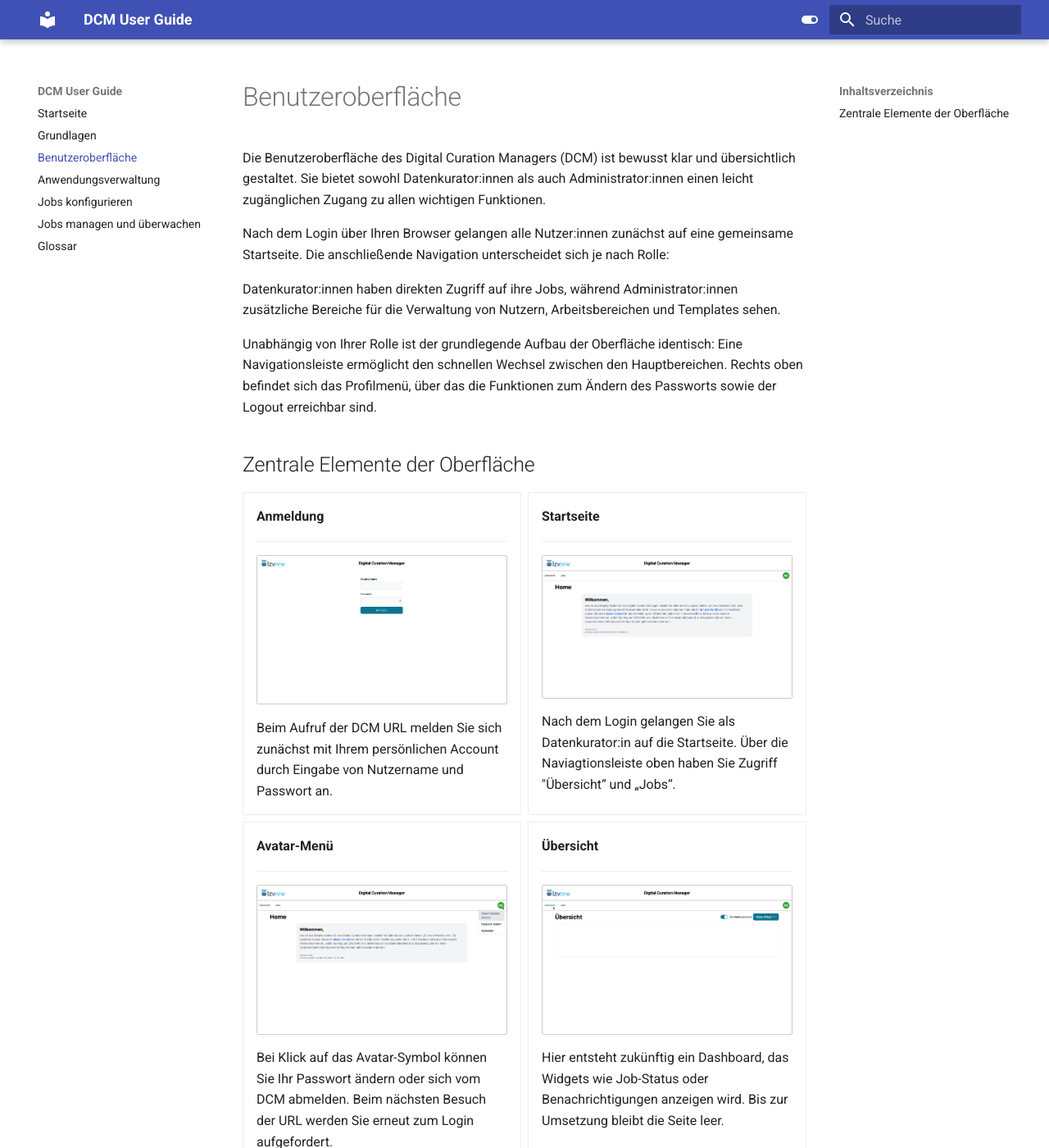
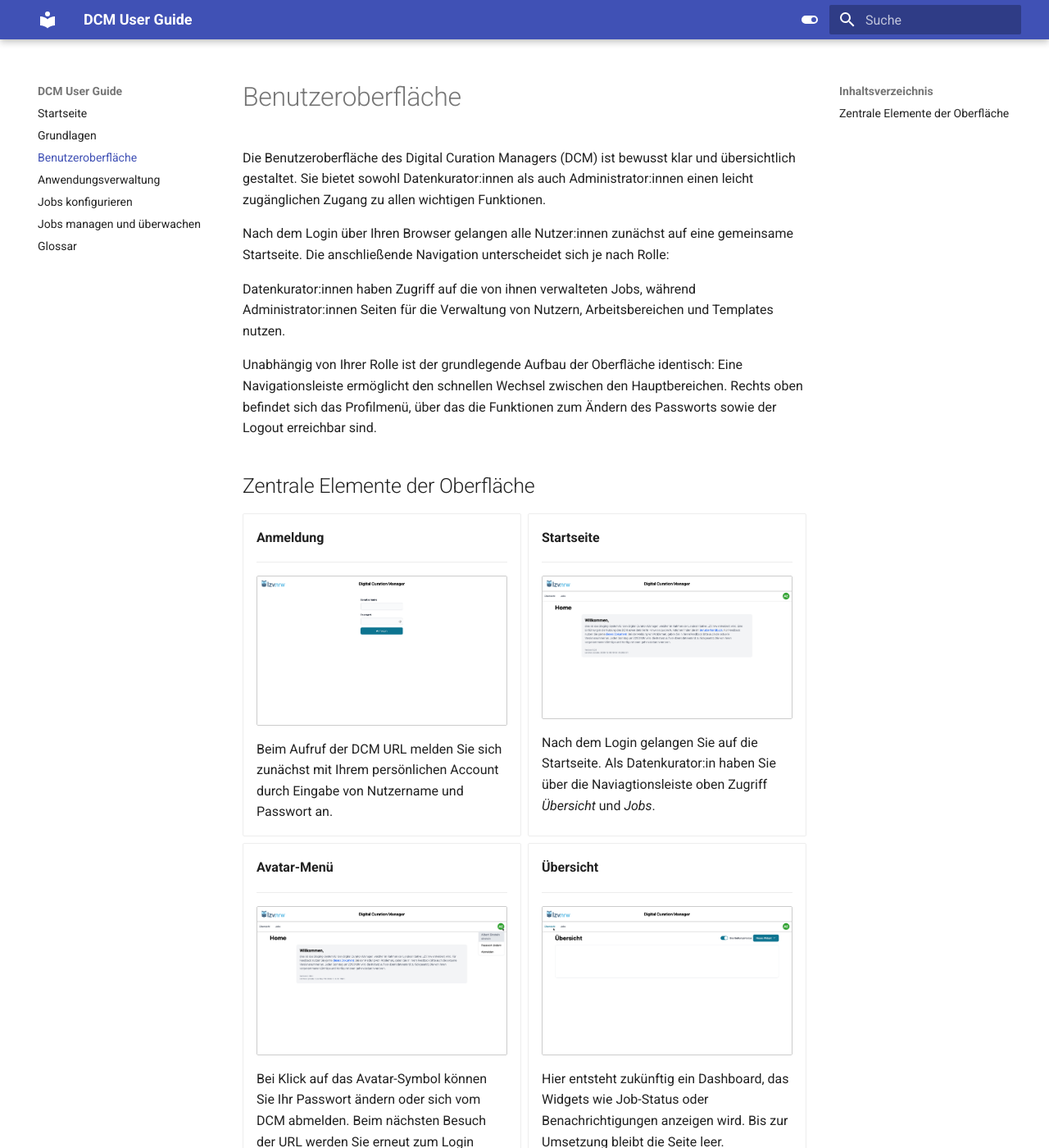
Before and after one commit to slenartz/dcm-user-manual, an MkDocs documentation site: the page built from docs/benutzeroberflaeche.md, in a window 1280 px wide and 1400 px high. Shown: the whole window at 82% size. Built offline with MkDocs 1.6.1 and Material for MkDocs 9.7.7, drawn with Linux system fonts in a browser that asks for light colours.

Commit message:
Refine interface chapter wording

```diff
--- a/docs/benutzeroberflaeche.md
+++ b/docs/benutzeroberflaeche.md
@@ -4,7 +4,7 @@ Die Benutzeroberfläche des Digital Curation Managers (DCM) ist bewusst klar und
 
 Nach dem Login über Ihren Browser gelangen alle Nutzer:innen zunächst auf eine gemeinsame Startseite. Die anschließende Navigation unterscheidet sich je nach Rolle:
 
-Datenkurator:innen haben direkten Zugriff auf ihre Jobs, während Administrator:innen zusätzliche Bereiche für die Verwaltung von Nutzern, Arbeitsbereichen und Templates sehen.
+Datenkurator:innen haben Zugriff auf die von ihnen verwalteten Jobs, während Administrator:innen Seiten für die Verwaltung von Nutzern, Arbeitsbereichen und Templates nutzen.
 
 Unabhängig von Ihrer Rolle ist der grundlegende Aufbau der Oberfläche identisch:
 Eine Navigationsleiste ermöglicht den schnellen Wechsel zwischen den Hauptbereichen. Rechts oben befindet sich das Profilmenü, über das die Funktionen zum Ändern des Passworts sowie der Logout erreichbar sind.
@@ -25,9 +25,9 @@ Eine Navigationsleiste ermöglicht den schnellen Wechsel zwischen den Hauptberei
 
     ---
 
-    ![Nach dem Login gelangen Sie als Datenkurator:in auf die Startseite. Über die Naviagtionsleiste oben haben Sie Zugriff "Übersicht“ und „Jobs“.](assets/images/screenshots/basics/home-curator.png){ .image-frame }
+    ![Nach dem Login gelangen Sie auf die Startseite. Als Datenkurator:in haben Sie über die Naviagtionsleiste oben Zugriff "Übersicht“ und „Jobs“.](assets/images/screenshots/basics/home-curator.png){ .image-frame }
 
-    Nach dem Login gelangen Sie als Datenkurator:in auf die Startseite. Über die Naviagtionsleiste oben haben Sie Zugriff "Übersicht“ und „Jobs“.
+    Nach dem Login gelangen Sie auf die Startseite. Als Datenkurator:in haben Sie über die Naviagtionsleiste oben Zugriff *Übersicht* und *Jobs*.
 
 -   **Avatar-Menü**
 
```
